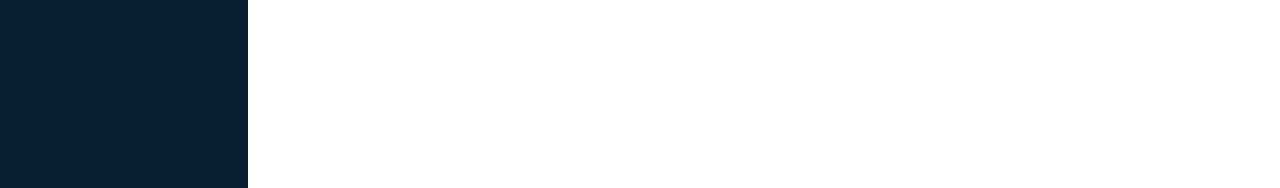
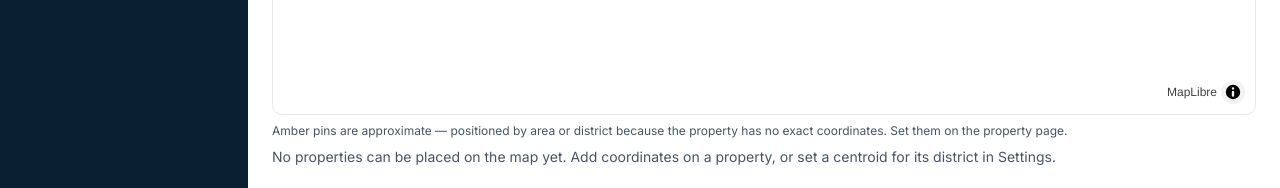
Before and after one commit to KALAITSIDIS/gnk-crm, a Next.js app: page /properties/map in a window 1280 px wide. Shown: the part 609-797 px from the top of the page. Built offline with nearby package versions, Linux system fonts and the light colour scheme; no server answers; the database is empty.

Commit message:
B5: MapLibre view with exact and approximate pins

```diff
--- /dev/null
+++ b/components/features/properties/map-view.tsx
@@ -0,0 +1,93 @@
+"use client";
+
+import { useEffect, useRef } from "react";
+import dynamic from "next/dynamic";
+import type { PropertyFeatureCollection } from "@/lib/services/property-map";
+
+/**
+ * MapLibre over OpenFreeMap tiles (IMPROVEMENTS B5).
+ *
+ * OpenFreeMap needs no account, no key and no rate limit, and permits commercial
+ * use. Its origin is allowed in lib/services/csp.ts — the CSP is ENFORCED, so
+ * removing that entry blanks this map in production with no UI error.
+ *
+ * Attribution is required and MapLibre renders it automatically from the style.
+ */
+function MapImpl({ data }: { data: PropertyFeatureCollection }) {
+  const container = useRef<HTMLDivElement>(null);
+
+  useEffect(() => {
+    if (!container.current) return;
+    let cancelled = false;
+    let map: import("maplibre-gl").Map | undefined;
+
+    void (async () => {
+      const maplibre = await import("maplibre-gl");
+      await import("maplibre-gl/dist/maplibre-gl.css");
+      if (cancelled || !container.current) return;
+
+      map = new maplibre.Map({
+        container: container.current,
+        style: "https://tiles.openfreemap.org/styles/liberty",
+        center: [33.0, 34.9], // Cyprus, [lng, lat]
+        zoom: 8,
+      });
+
+      map.on("load", () => {
+        if (!map) return;
+        map.addSource("properties", { type: "geojson", data });
+        map.addLayer({
+          id: "property-pins",
+          type: "circle",
+          source: "properties",
+          paint: {
+            "circle-radius": 7,
+            // Exact and approximate must be visually distinct: an area centroid
+            // is not a surveyed point and must not look like one.
+            "circle-color": [
+              "case",
+              ["==", ["get", "precision"], "exact"],
+              "#0f766e",
+              "#f59e0b",
+            ],
+            "circle-stroke-width": 2,
+            "circle-stroke-color": "#ffffff",
+          },
+        });
+      });
+    })();
+
+    return () => {
+      cancelled = true;
+      map?.remove();
+    };
+  }, [data]);
+
+  return (
+    <div className="flex flex-1 flex-col gap-2">
+      <div
+        ref={container}
+        data-testid="property-map"
+        className="min-h-[480px] flex-1 rounded-[10px] border border-border"
+      />
+      <p className="text-xs text-text-2">
+        Amber pins are approximate — positioned by area or district because the
+        property has no exact coordinates. Set them on the property page.
+      </p>
+      {data.features.length === 0 && (
+        <p data-testid="property-map-empty" className="text-sm text-text-2">
+          No properties can be placed on the map yet. Add coordinates on a
+          property, or set a centroid for its district in Settings.
+        </p>
+      )}
+    </div>
+  );
+}
+
+/** ssr:false keeps ~200 KB of MapLibre out of every other page's bundle. */
+export const PropertyMap = dynamic(() => Promise.resolve(MapImpl), {
+  ssr: false,
+  loading: () => (
+    <div className="min-h-[480px] flex-1 animate-pulse rounded-[10px] bg-surface-2" />
+  ),
+});
```
